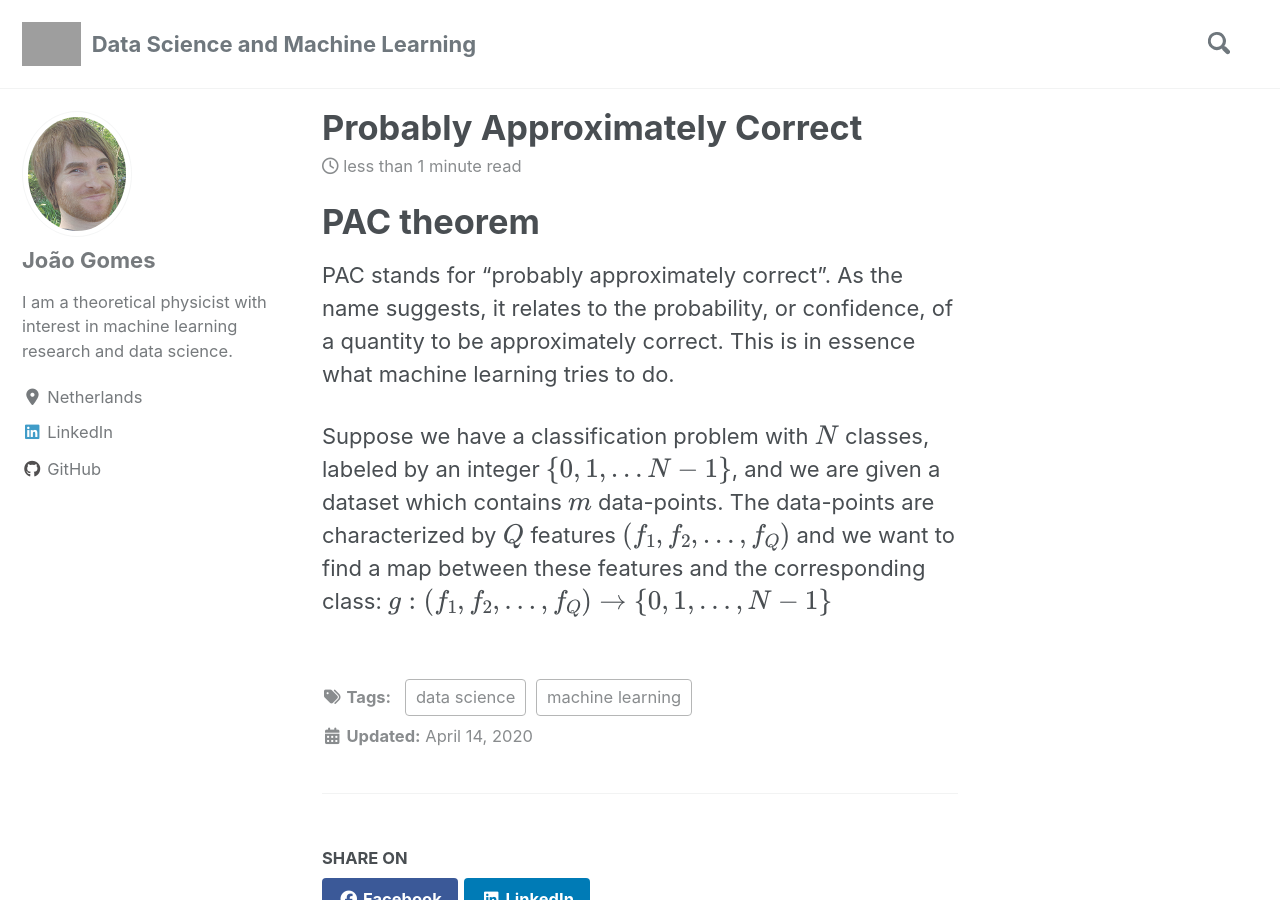
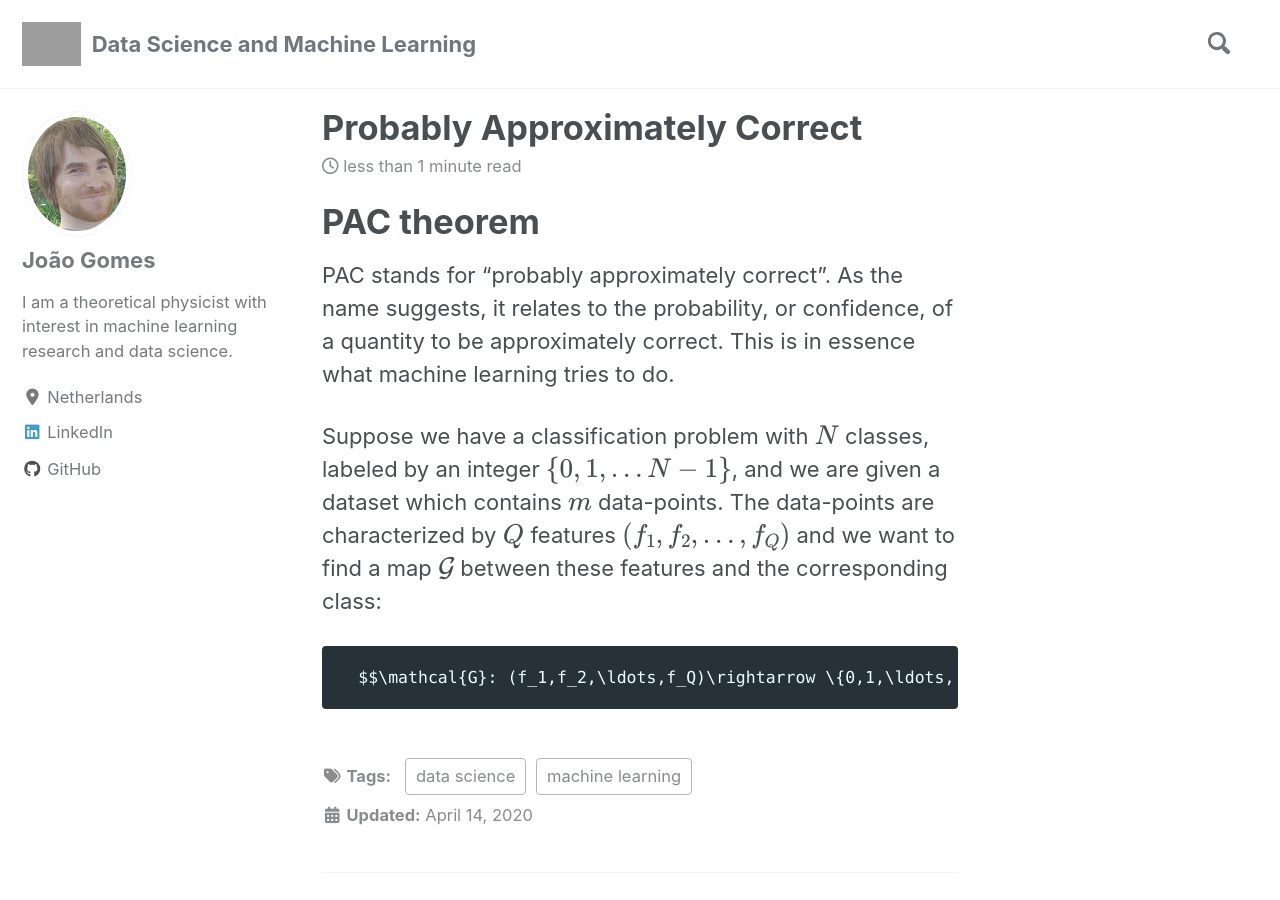
Before and after one commit to joaomvg/ml-pelican-website, a Jekyll site: the page built from _posts/2020-4-14-PAC_learning.md, in a window 1280 px wide and 900 px high. Built offline with Jekyll 4.4.1, drawn with Linux system fonts in a browser that asks for light colours; cached includes are drawn as plain includes; nearby versions of some CDN libraries; formulas are drawn with MathJax 3; grey boxes are pictures that could not be loaded.

Commit message:
pac post 6

```diff
--- a/_posts/2020-4-14-PAC_learning.md
+++ b/_posts/2020-4-14-PAC_learning.md
@@ -14,5 +14,6 @@
 
 PAC stands for "probably approximately correct". As the name suggests, it relates to the probability, or confidence, of a quantity to be approximately correct. This is in essence what machine learning tries to do.
 
-Suppose we have a classification problem with $$N$$ classes, labeled by an integer $$\{0,1,\ldots N-1\}$$, and we are given a dataset which contains $$m$$ data-points. The data-points are characterized by $$Q$$ features $$(f_1,f_2,\ldots,f_Q)$$ and we want to find a map between these features and the corresponding class:
-$$g: (f_1,f_2,\ldots,f_Q)\rightarrow \{0,1,\ldots, N-1\}$$
+Suppose we have a classification problem with $$N$$ classes, labeled by an integer $$\{0,1,\ldots N-1\}$$, and we are given a dataset which contains $$m$$ data-points. The data-points are characterized by $$Q$$ features $$(f_1,f_2,\ldots,f_Q)$$ and we want to find a map $$\mathcal{G}$$ between these features and the corresponding class:
+
+      $$\mathcal{G}: (f_1,f_2,\ldots,f_Q)\rightarrow \{0,1,\ldots, N-1\}$$
```
